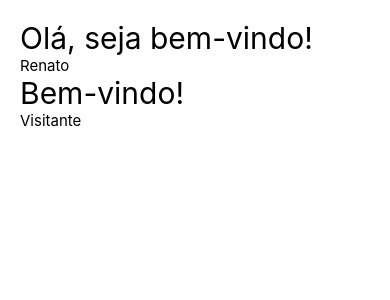
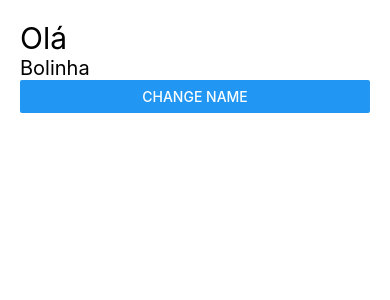
Before and after one commit to renatojfsantos/RN_APP, a React Native app: screen / in a window 390 px wide. Shown: the top 300 px of the page. Built offline with nearby package versions, Linux system fonts and the light colour scheme.

Commit message:
add useState

```diff
--- a/src/App.tsx
+++ b/src/App.tsx
@@ -1,13 +1,41 @@
-import React from 'react';
-import {SafeAreaView, StyleSheet} from 'react-native';
+import React, {useState} from 'react';
+import {Button, SafeAreaView, StyleSheet} from 'react-native';
 
 import {Header} from './components/Header';
 
 const App = () => {
+  const [name, setName] = useState<string>('Bolinha');
+  const [title] = useState<string>('Olá');
+
+  /**
+   * Callback para alterar o nome
+   */
+  const handlePressButton = () => {
+    /**
+     * Setando o nome de forma separada utilizando o hook useState
+     */
+    // if (name === 'Bolinha') {
+    //   setName('Renato');
+    // } else {
+    //   setName('Bolinha');
+    // }
+
+    /**
+     * Setando passando a função de callback diretamente no state
+     */
+    setName(old => {
+      if (old === 'Bolinha') {
+        return 'Renato';
+      } else {
+        return 'Bolinha';
+      }
+    });
+  };
+
   return (
     <SafeAreaView style={styles.Container}>
-      <Header name="Renato" title="Olá, seja bem-vindo!" />
-      <Header name="Visitante" title="Bem-vindo!" />
+      <Header title={title} name={name} />
+      <Button title="Change name" onPress={handlePressButton} />
     </SafeAreaView>
   );
 };
--- a/src/components/Header/index.tsx
+++ b/src/components/Header/index.tsx
@@ -13,16 +13,12 @@ export const Header = (props: Props) => {
 };
 
 const styles = StyleSheet.create({
-  Container: {
-    flex: 1,
-    margin: 20,
-  },
   Title: {
     color: 'black',
     fontSize: 30,
   },
   SubTitle: {
     color: 'black',
-    fontSize: 15,
+    fontSize: 20,
   },
 });
```
